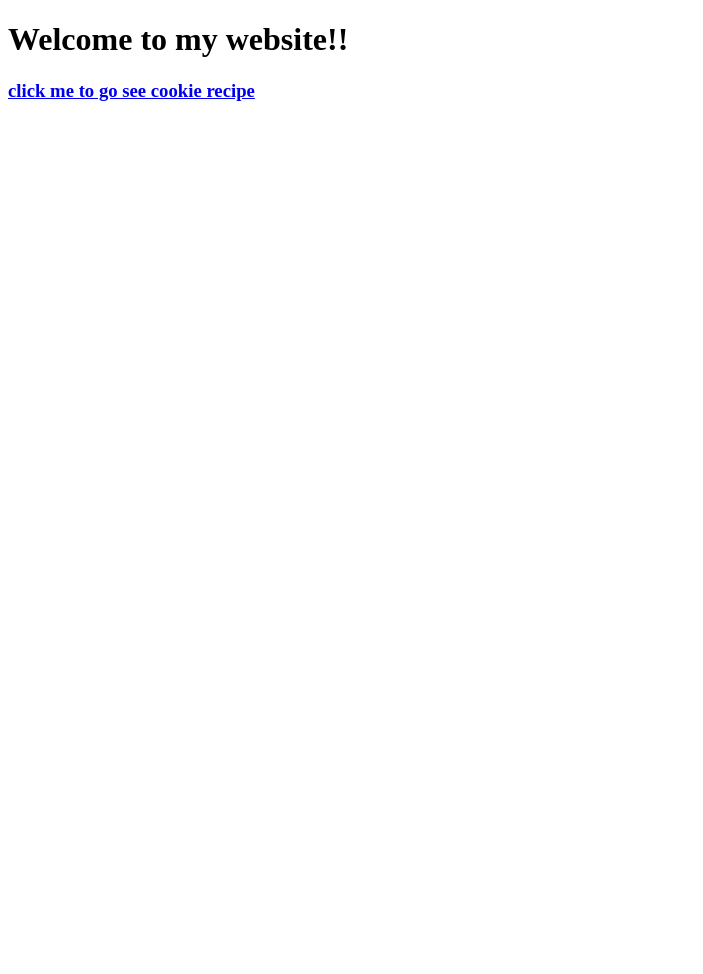
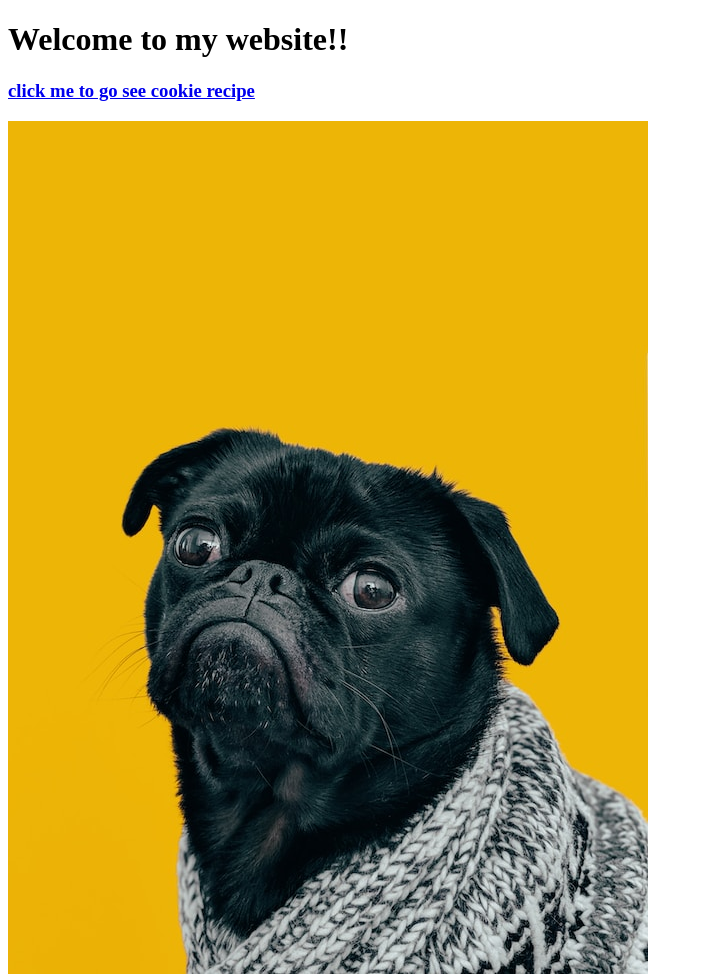
Before and after one commit to hwang1607/recipe-proj, a plain HTML site: page index.html in a window 1280 px wide. Shown: the whole page, without its empty margins (0-703 px from the left). Before the commit the page ends 800 px from the top, so only its background shows below. Drawn offline with Linux system fonts and the light colour scheme.

Commit message:
add index page image

```diff
--- a/index.html
+++ b/index.html
@@ -9,6 +9,7 @@
 <body>
     <h1>Welcome to my website!!</h1>
     <h3><a href="./recipes/cookie.html">click me to go see cookie recipe</a></h3>
+    <img src="./images/dog.jpg" alt="">
 
 
 </body>
```
